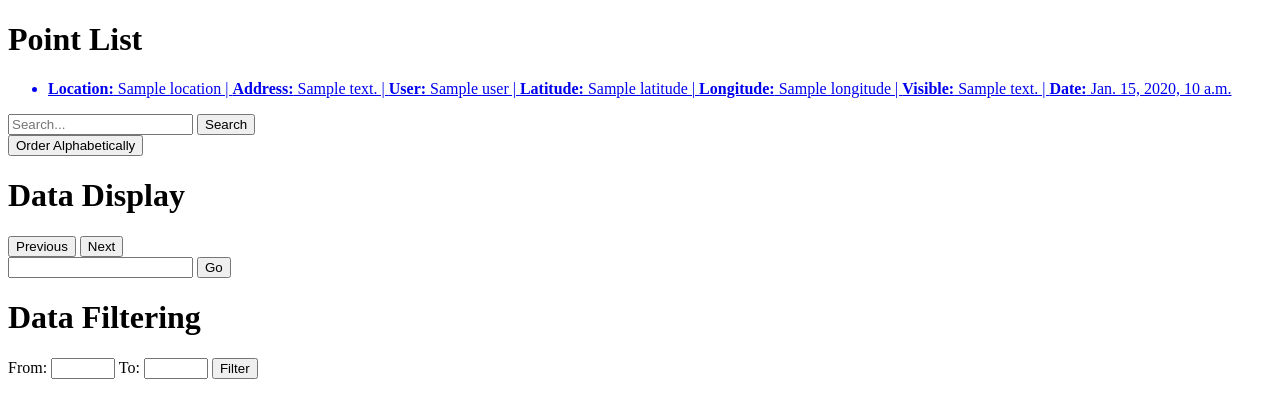
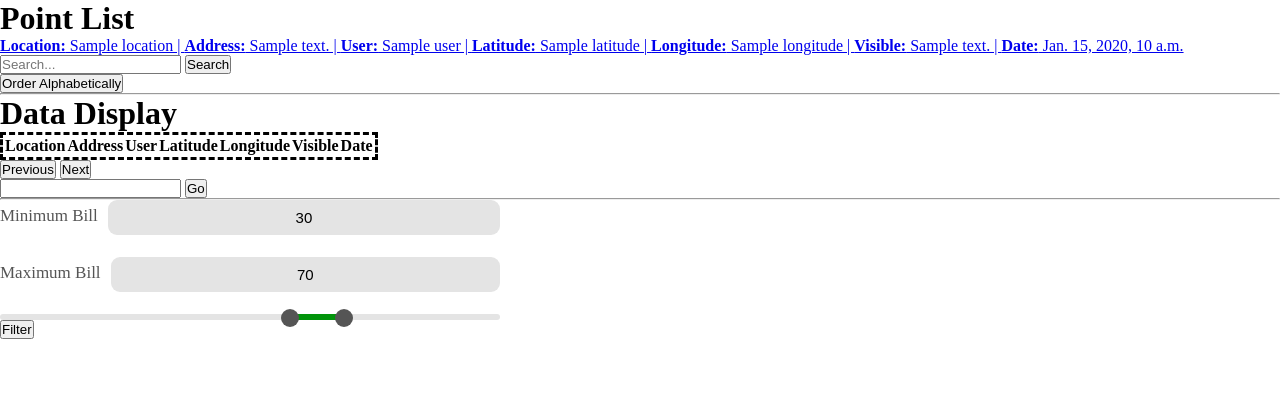
Before and after one commit to harrykein75/filterBackendDjango, a Django app: template main/templates/main/index.html in a window 1280 px wide. Shown: the top 418 px of the page. Run offline with Django 3.2, Linux system fonts and the light colour scheme; the template is opened without the code that fills it: most values are stand-ins (such as "Sample title", 1, 10 or a date in 2020); lists and menus that the app fills with data are empty.

Commit message:
Add from to filter by two pinned scrollbar

```diff
--- a/main/templates/main/index.html
+++ b/main/templates/main/index.html
@@ -1,3 +1,4 @@
+{% load static %}
 <!DOCTYPE html>
 <html lang="en">
 <head>
@@ -5,198 +6,11 @@
     <meta name="viewport" content="width=device-width, initial-scale=1.0">
     <title>Point List</title>
     <script src="https://ajax.googleapis.com/ajax/libs/jquery/3.5.1/jquery.min.js"></script>
+    <link rel="stylesheet" type="text/css" href="{% static "css/style.css" %}">
     <style>
         /* Add your custom CSS styles here */
     </style>
 </head>
-<!--<body>
-    {% if points %}
-    <h1>Point List</h1>
-    <ul>
-        {% for point in points %}
-        <a href="{% url 'main:detail' point.id %}">
-            <li>
-                <strong>Location:</strong> {{ point.location }} |
-                <strong>Address:</strong> {{ point.address }} |
-                <strong>User:</strong> {{ point.user }} |
-                <strong>Latitude:</strong> {{ point.latitude }} |
-                <strong>Longitude:</strong> {{ point.longitude }} |
-                <strong>Visible:</strong> {{ point.visible }} |
-                <strong>Date:</strong> {{ point.date }}
-            </li>
-        </a>
-        {% endfor %}
-    </ul>
-    {% else %}
-    <p>No points are available.</p>
-    {% endif %}
-
-    <form id="searchForm">
-        <input type="text" id="searchInput" name="search" placeholder="Search...">
-        <button type="submit">Search</button>
-    </form>
-    <div id="searchResults"></div>
-    <hr>
-    <button id="orderButton">Order Alphabetically</button>
-
-    <h1>Data Display</h1>
-    <ul id="paginatedDataList"></ul>
-    <div id="pagination">
-        <div id="paginationButtons">
-            <button id="prevButton">Previous</button>
-            <span id="pageIndicators"></span>
-            <button id="nextButton">Next</button>
-        </div>
-        <div id="gotoPage">
-            <input type="number" id="pageNumberInput" min="1">
-            <button id="goButton">Go</button>
-        </div>
-    </div>
-
-    <script>
-        $(document).ready(function() {
-            $('#searchForm').submit(function(event) {
-                event.preventDefault(); // Prevent the default form submission
-
-                // Get the search query
-                var query = $('#searchInput').val();
-
-                // Send AJAX request to Django backend
-                $.ajax({
-                    type: 'GET',
-                    url: 'search/',  // URL to your Django view
-                    data: {
-                        'query': query
-                    },
-                    success: function(response) {
-                        // Handle successful response
-                        displayResults(response);
-                    },
-                    error: function(xhr, errmsg, err) {
-                        // Handle error
-                        console.log(errmsg);
-                    }
-                });
-            });
-
-            function displayResults(results) {
-                // Update the UI to display search results
-                var searchResultsDiv = $('#searchResults');
-                searchResultsDiv.empty(); // Clear previous results
-
-                // Loop through the results and display them
-                for (var i = 0; i < results.length; i++) {
-                    searchResultsDiv.append('<p>' + results[i].name + '</p>');
-                }
-            }
-
-            $('#orderButton').click(function() {
-                $.ajax({
-                    url: 'order_data/',  // URL to your Django view
-                    type: 'GET',
-                    success: function(data) {
-                        $('#dataList').empty();  // Clear previous data
-                        $.each(data, function(index, item) {
-                            $('#dataList').append('<li>' + item.name + '</li>');
-                        });
-                    },
-                    error: function(xhr, errmsg, err) {
-                        console.log(errmsg);
-                    }
-                });
-            });
-
-            // Pagination
-            var currentPage = 1;
-            var totalPages;
-
-            // Function to fetch data for the specified page
-            function fetchData(pageNumber) {
-                $.ajax({
-                    url: 'get_data/',
-                    type: 'GET',
-                    data: {'page': pageNumber},
-                    success: function(data) {
-                        $('#paginatedDataList').empty();
-                        $.each(data.results, function(index, item) {
-                            $('#paginatedDataList').append('<li>' + item.location + ' | ' + item.address + ' | ' + item.latitude + ' | ' + item.longitude + '</li>');
-                        });
-
-                        // Update pagination buttons
-                        totalPages = data.total_pages;
-                        updatePaginationButtons(pageNumber, totalPages);
-                    },
-                    error: function(xhr, errmsg, err) {
-                        console.log(errmsg);
-                    }
-                });
-            }
-
-            // Function to update pagination buttons
-            function updatePaginationButtons(currentPage, totalPages) {
-                $('#pageIndicators').empty();
-
-                // Add ellipsis if there are more pages before the first indicator
-                if (currentPage > 2) {
-                    $('#pageIndicators').append('<button class="pageButton" data-page="' + 1 + '">' + 1 + '</button>');
-                    if (currentPage > 3) {
-                        $('#pageIndicators').append('<span class="ellipsis">...</span>');
-                    }
-                }
-
-                // Add up to 3 page indicator buttons
-                for (var i = Math.max(1, parseInt(currentPage) - 1); i <= Math.min(totalPages, parseInt(currentPage) + 1); i++) {
-                    $('#pageIndicators').append('<button class="pageButton" data-page="' + i + '">' + i + '</button>');
-                }
-
-                // Add ellipsis if there are more pages after the last indicator
-                if (totalPages - currentPage > 1) {
-                    if (totalPages - currentPage > 2) {
-                        $('#pageIndicators').append('<span class="ellipsis">...</span>');
-                    }
-                    $('#pageIndicators').append('<button class="pageButton" data-page="' + totalPages + '">' + totalPages + '</button>');
-                }
-
-                // Highlight the current page button
-                $('.pageButton[data-page="' + currentPage + '"]').addClass('active');
-            }
-
-            // Initial data fetch
-            fetchData(currentPage);
-
-            // Pagination button click event
-            $(document).on('click', '.pageButton', function() {
-                currentPage = $(this).data('page');
-                fetchData(currentPage);
-            });
-
-            $('#prevButton').click(function() {
-                if (currentPage > 1) {
-                    currentPage--;
-                    fetchData(currentPage);
-                }
-            });
-
-            $('#nextButton').click(function() {
-                if (currentPage < totalPages) {
-                    currentPage++;
-                    fetchData(currentPage);
-                }
-            });
-
-            // Go button click event
-            $('#goButton').click(function() {
-                var pageNumber = $('#pageNumberInput').val();
-                if (pageNumber >= 1 && pageNumber <= totalPages) {
-                    currentPage = parseInt(pageNumber);
-                    fetchData(currentPage);
-                } else {
-                    alert('Invalid page number');
-                }
-            });
-        });
-    </script>
-</body>-->
 <body>
     {% if points %}
     <h1>Point List</h1>
@@ -225,9 +39,22 @@
     </form>
     <div id="searchResults"></div>
     <button id="orderButton">Order Alphabetically</button>
-
+    <hr>
     <h1>Data Display</h1>
-    <ul id="paginatedDataList"></ul>
+    <table style="border: dashed;">
+        <thead>
+            <tr>
+                <th>Location</th>
+                <th>Address</th>
+                <th>User</th>
+                <th>Latitude</th>
+                <th>Longitude</th>
+                <th>Visible</th>
+                <th>Date</th>
+            </tr>
+        </thead>
+        <tbody id="paginatedDataList"></tbody>
+    </table>
     <div id="pagination">
         <div id="paginationButtons">
             <button id="prevButton">Previous</button>
@@ -239,39 +66,146 @@
             <button id="goButton">Go</button>
         </div>
     </div>
+    <hr>
+    <div style="width:500px">
+        <div class="price-input-container">
+            <div class="price-input">
+                <div class="price-field">
+                    <span>Minimum Bill</span>
+                    <input type="number"
+                        class="min-input"
+                        value="30">
+                </div>
+                <div class="price-field">
+                    <span>Maximum Bill</span>
+                    <input type="number"
+                        class="max-input"
+                        value="70">
+                </div>
+            </div>
+            <div class="slider-container">
+                <div class="price-slider">
+                </div>
+            </div>
+        </div>
 
-    <h1>Data Filtering</h1>
-    <label for="fromInput">From:</label>
-    <input type="number" id="fromInput" name="fromInput" min="0" max="100">
-    <label for="toInput">To:</label>
-    <input type="number" id="toInput" name="toInput" min="0" max="100">
-    <button id="filterBtn">Filter</button>
-    <div id="filteredData">
-        <!-- Filtered data will be displayed here -->
+        <!-- Slider -->
+        <div class="range-input">
+            <input type="range"
+                class="min-range"
+                min="-180"
+                max="180"
+                value="30"
+                step="10">
+            <input type="range"
+                class="max-range"
+                min="-180"
+                max="180"
+                value="70"
+                step="10">
+        </div>
+        <button id="filterBtn">Filter</button>
     </div>
 
     <script>
         $(document).ready(function() {
-            $('#filterBtn').click(function() {
-                var from = $('#fromInput').val();
-                var to = $('#toInput').val();
-                /*$.ajax({
-                    url: '/filter/',
-                    type: 'GET',
-                    data: {
-                        'from': from,
-                        'to': to
-                    },
-                    success: function(response) {
-                        $('#filteredData').html(response);
+            const rangevalue = document.querySelector(".slider-container .price-slider");
+            const rangeInputvalue = document.querySelectorAll(".range-input input");
+            let priceGap = 10;
+
+            // Adding event listeners to price input elements
+            const priceInputvalue = document.querySelectorAll(".price-input input");
+            for (let i = 0; i < priceInputvalue.length; i++) {
+                priceInputvalue[i].addEventListener("input", e => {
+                    let minp = parseInt(priceInputvalue[0].value);
+                    let maxp = parseInt(priceInputvalue[1].value);
+                    let diff = maxp - minp
+
+                    if (minp < -180) {
+                        alert("minimum price cannot be less than -180");
+                        priceInputvalue[0].value = -180;
+                        minp = -180;
                     }
-                });*/
-                $('#filteredData').html(from+'~'+to);
-            });
+
+                    if (maxp > 180) {
+                        alert("maximum price cannot be greater than 180");
+                        priceInputvalue[1].value = 180;
+                        maxp = 180;
+                    }
+
+                    if (minp > maxp - priceGap) {
+                        priceInputvalue[0].value = maxp - priceGap;
+                        minp = maxp - priceGap;
+
+                        if (minp < -180) {
+                            priceInputvalue[0].value = -180;
+                            minp = -180;
+                        }
+                    }
+
+                    if (diff >= priceGap && maxp <= rangeInputvalue[1].max) {
+                        if (e.target.className === "min-input") {
+                            rangeInputvalue[0].value = minp;
+                            let value1 = parseInt(rangeInputvalue[0].max);
+                            rangevalue.style.left = `${((minp + 180) / (value1 + 180)) * 100}%`;
+                        }
+                        else {
+                            rangeInputvalue[1].value = maxp;
+                            let value2 = parseInt(rangeInputvalue[1].max);
+                            rangevalue.style.right = `${100 - ((maxp + 180) / (value2 + 180)) * 100}%`;
+                        }
+                    }
+                });
+            }
+
+            // Add event listeners to range input elements
+            for (let i = 0; i < rangeInputvalue.length; i++) {
+                rangeInputvalue[i].addEventListener("input", e => {
+                    let minVal = parseInt(rangeInputvalue[0].value);
+                    let maxVal = parseInt(rangeInputvalue[1].value);
+                    let diff = maxVal - minVal
+
+                    if (diff < priceGap) {
+                        if (e.target.className === "min-range") {
+                            rangeInputvalue[0].value = maxVal - priceGap;
+                        }
+                        else {
+                            rangeInputvalue[1].value = minVal + priceGap;
+                        }
+                    }
+                    else {
+                        priceInputvalue[0].value = minVal;
+                        priceInputvalue[1].value = maxVal;
+                        rangevalue.style.left = `${((minVal + 180) / (parseInt(rangeInputvalue[0].max) + 180)) * 100}%`;
+                        rangevalue.style.right = `${100 - ((maxVal + 180) / (parseInt(rangeInputvalue[1].max) + 180)) * 100}%`;
+                    }
+                });
+            }
+
+            let minVal = parseInt(rangeInputvalue[0].value);
+            let maxVal = parseInt(rangeInputvalue[1].value);
+
+            let diff = maxVal - minVal;
+
+            // Check if the price gap is exceeded
+            if (diff < priceGap) {
+                // Check if the input is the min range input
+                if (e.target.className === "min-range") {
+                    rangeInputvalue[0].value = maxVal - priceGap;
+                } else {
+                    rangeInputvalue[1].value = minVal + priceGap;
+                }
+            } else {
+                // Update price inputs and range progress
+                priceInputvalue[0].value = minVal;
+                priceInputvalue[1].value = maxVal;
+                rangevalue.style.left = `${((minVal + 180) / (parseInt(rangeInputvalue[0].max) + 180)) * 100}%`;
+                rangevalue.style.right = `${100 - ((maxVal + 180) / (parseInt(rangeInputvalue[1].max) + 180)) * 100}%`;
+            }
 
             var ordering = ''; // Add ordering logic here
+
             function fetchData(pageNumber) {
-                console.log('ordering:',ordering)
                 var query = $('#searchInput').val();
 
                 $.ajax({
@@ -280,12 +214,14 @@
                     data: {
                         'page': pageNumber,
                         'search': query,
-                        'ordering': ordering
+                        'ordering': ordering,
+                        'from': priceInputvalue[0].value,
+                        'to': priceInputvalue[1].value
                     },
                     success: function(data) {
                         $('#paginatedDataList').empty();
                         $.each(data.results, function(index, item) {
-                            $('#paginatedDataList').append('<li>' + item.location + ' | ' + item.address + ' | ' + item.latitude + ' | ' + item.longitude + '</li>');
+                            $('#paginatedDataList').append(`<tr key="${index}"><td>${item.location}</td><td>${item.address}</td><td>${item.user}</td><td>${item.latitude}</td><td>${item.longitude}</td><td>${item.visible ? 'True': 'False'}</td><td>${item.date}</td></tr>`);
                         });
 
                         // Update pagination buttons
@@ -373,6 +309,10 @@
                 ordering = 'address'
                 fetchData(1); // Trigger ordering when button is clicked
             });
+
+            $('#filterBtn').click(function() {
+                fetchData(1);
+            });
         });
     </script>
 </body>
--- a/main/views.py
+++ b/main/views.py
@@ -80,6 +80,12 @@ def get_data(request):
     if search_query:
         queryset = queryset.filter(Q(location__icontains=search_query) | Q(address__icontains=search_query))
 
+    # Apply "from" and "to" filtering
+    from_value = request.GET.get('from')
+    to_value = request.GET.get('to')
+    if from_value is not None and to_value is not None:
+        queryset = queryset.filter(latitude__gte=from_value, latitude__lte=to_value)
+
     # Apply ordering
     ordering = request.GET.get('ordering')
 
--- /dev/null
+++ b/static/css/style.css
@@ -0,0 +1,89 @@
+* {
+    margin: 0;
+    padding: 0;
+}
+
+/* Styles for the price input container */
+.price-input-container {
+    width: 100%;
+}
+
+.price-input .price-field {
+    display: flex;
+    margin-bottom: 22px;
+}
+
+.price-field span {
+    margin-right: 10px;
+    margin-top: 6px;
+    font-size: 17px;
+}
+
+.price-field input {
+    flex: 1;
+    height: 35px;
+    font-size: 15px;
+    font-family: "DM Sans", sans-serif;
+    border-radius: 9px;
+    text-align: center;
+    border: 0px;
+    background: #e4e4e4;
+}
+
+.price-input {
+    width: 100%;
+    font-size: 19px;
+    color: #555;
+}
+
+/* Remove Arrows/Spinners */
+input::-webkit-outer-spin-button,
+input::-webkit-inner-spin-button {
+    -webkit-appearance: none;
+    margin: 0;
+}
+
+.slider-container {
+    width: 100%;
+}
+
+.slider-container {
+    height: 6px;
+    position: relative;
+    background: #e4e4e4;
+    border-radius: 5px;
+}
+
+.slider-container .price-slider {
+    height: 100%;
+    left: 25%;
+    right: 15%;
+    position: absolute;
+    border-radius: 5px;
+    background: #01940b;
+}
+
+.range-input {
+    position: relative;
+}
+
+.range-input input {
+    position: absolute;
+    width: 100%;
+    height: 5px;
+    background: none;
+    top: -5px;
+    pointer-events: none;
+    cursor: pointer;
+    -webkit-appearance: none;
+}
+
+/* Styles for the range thumb in WebKit browsers */
+input[type="range"]::-webkit-slider-thumb {
+    height: 18px;
+    width: 18px;
+    border-radius: 70%;
+    background: #555;
+    pointer-events: auto;
+    -webkit-appearance: none;
+}
```
